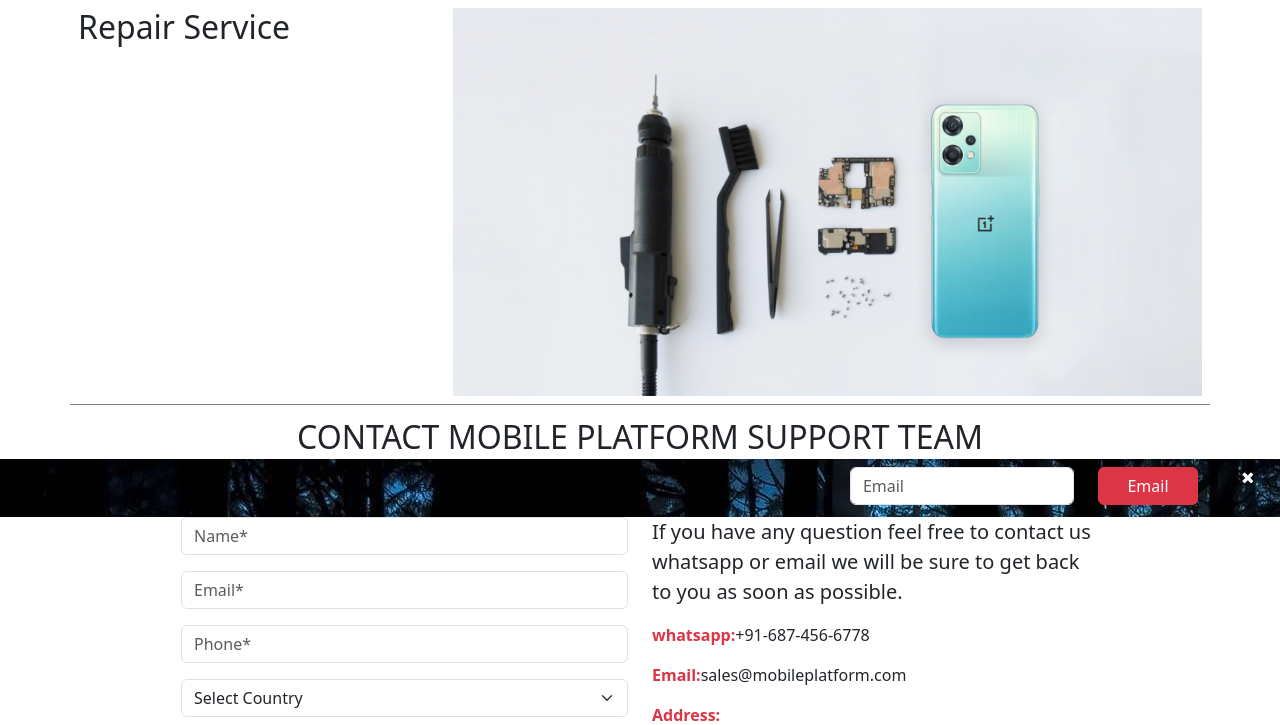
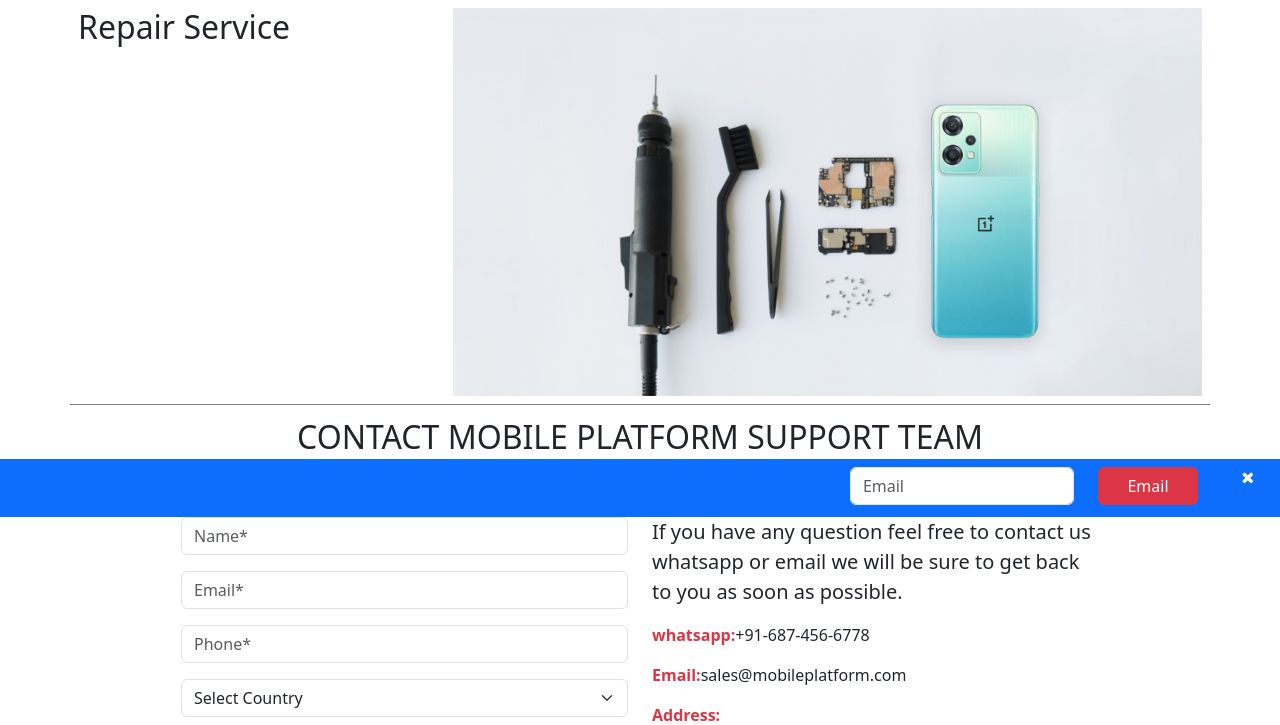
Before and after one commit to IRFANABU/SLAInstitute, a PHP site: page /contact.php in a window 1280 px wide. Shown: the part 283-1008 px from the top of the page. Run offline with PHP 8.4, Linux system fonts and the light colour scheme; some libraries are stand-ins or nearby versions.

Commit message:
commited on 8nov

```diff
--- a/Styles/contact.css
+++ b/Styles/contact.css
@@ -48,7 +48,7 @@ nav .menu{
     position: fixed;
     width: 100vw;
     display: none;
-    background-image: url("image/darkFooter.jpg");
+    background-color: transparent;
 }
 #xFont{
 
--- a/Styles/home.css
+++ b/Styles/home.css
@@ -163,6 +163,7 @@ top: 100px;
 }
 
 #ulData{
+
 display: none;
 }
 #ulData :hover{
```
